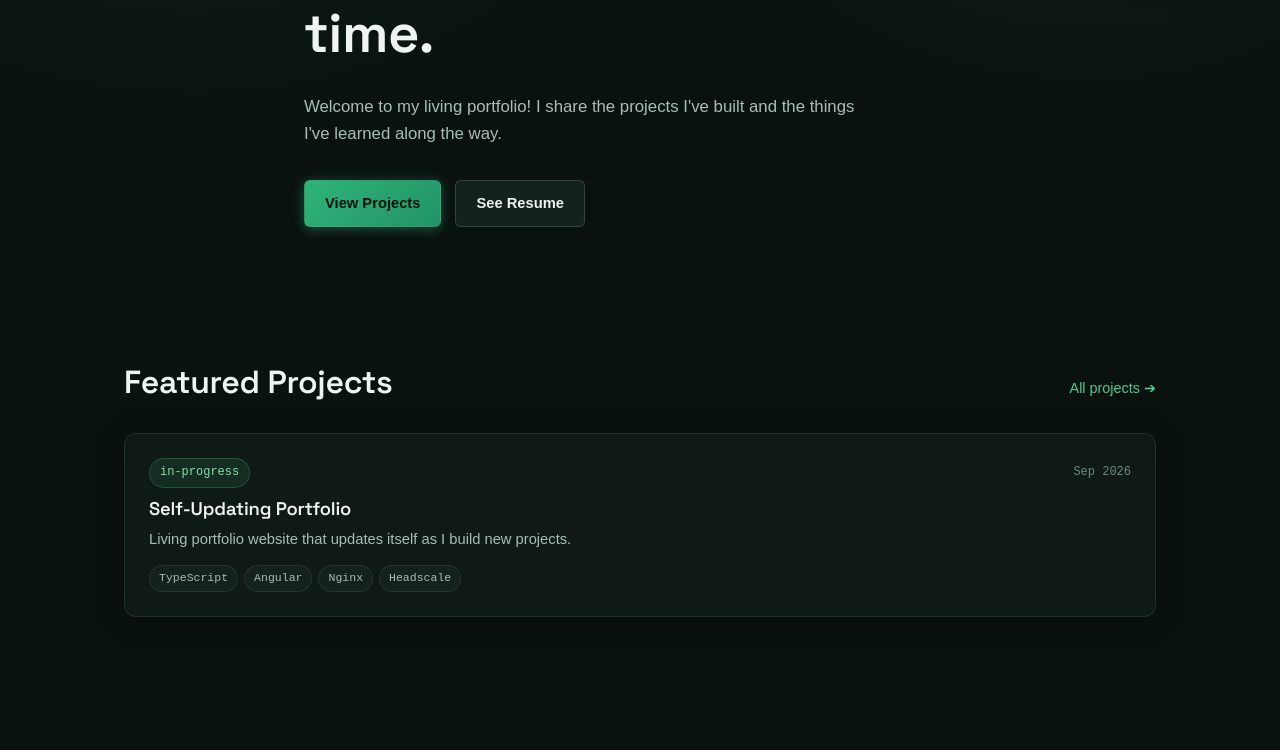
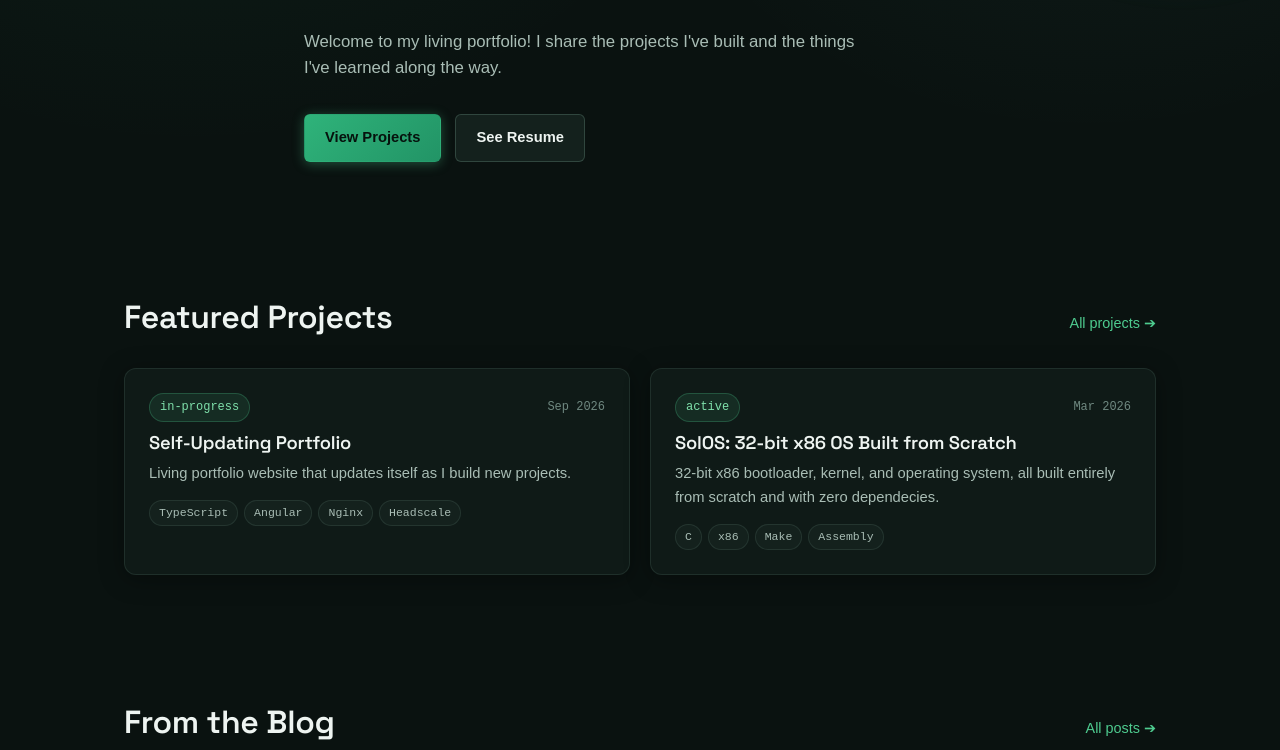
Before and after one commit to Xachaeus/portfolio, an Angular app: page / in a window 1280 px wide. Shown: the part 403-1153 px from the top of the page. Built offline with nearby package versions, Linux system fonts and the light colour scheme.

Commit message:
Updated personal information and adjusted resume generation

```diff
--- a/src/app/data/projects/_template.ts
+++ b/src/app/data/projects/_template.ts
@@ -22,6 +22,12 @@ export const template: Project = {
       description: 'Describe a notable feature or technical challenge you solved.',
     },
   ],
+  conciseHighlights: [
+    {
+      title: 'Key feature',
+      description: 'Describe a notable feature or technical challenge you solved.',
+    },
+  ],
   date: '2024-01-01',
   featured: false,
   status: 'completed', // Can be 'active', 'completed', 'archived', 'in-progress', or undefined
--- a/src/app/data/projects/auto-portfolio.ts
+++ b/src/app/data/projects/auto-portfolio.ts
@@ -15,11 +15,11 @@ export const autoPortfolio: Project = {
     "the site keeps updated on my GitHub activity and automatically creates, updates, and deploys pages on " +
     "this site to keep you up-to-date, all without needing any input from me.",
   technologies: ['TypeScript', 'Angular', "Nginx", "Headscale", "Tailscale", "Webhooks", "Git", "vLLM", "DGX Spark"],
-  githubUrl: 'https://github.com/Xachaeus/your-repo',
+  githubUrl: 'https://github.com/Xachaeus/portfolio',
   links: [],
   highlights: [
     {
-      title: 'Network Configuration',
+      title: 'Network/Hardware Configuration',
       description: 'The site is powered by a whole suite of network setups that I had to put into place before ' +
       'it would even be feasible. The process for performing the page updates has to live on a computer somewhere, ' +
       'so I set it up on SF9, my personal cluster. It also has to receive webhook requests from GitHub, so I configured ' +
@@ -40,6 +40,24 @@ export const autoPortfolio: Project = {
       'distributed across CloudFlare\'s global network.'
     }
   ],
+  conciseHighlights: [
+    {
+      title: 'Self-Updating',
+      description: 'Whenever I begin a new project or update an existing one, site detects the change and automatically updates itself'
+    },
+    {
+      title: 'Hardware Configuration',
+      description: 'Powered by my personal cluster, which includes a DGX Spark'
+    },
+    {
+      title: 'Network Configuration',
+      description: `Utilizes Nginx reverse-proxy, GitHub webhooks, and Headscale/Tailscale to securely process events`
+    },
+    {
+      title: 'CI/CD',
+      description: 'CI/CD configuration allows changes to be deployed to CloudFlare Pages automatically'
+    }
+  ],
   date: '2026-09-08',
   featured: true,
   status: 'in-progress',
--- a/src/app/data/projects/index.ts
+++ b/src/app/data/projects/index.ts
@@ -1,6 +1,7 @@
 import { Project } from '../../models/project.model';
 import { autoPortfolio } from './auto-portfolio';
+import { solos } from './solos';
 
 // Register every project file here. Order doesn't matter — the site
 // sorts by date automatically.
-export const projects: Project[] = [autoPortfolio];
+export const projects: Project[] = [solos, autoPortfolio,];
--- /dev/null
+++ b/src/app/data/projects/solos.ts
@@ -0,0 +1,62 @@
+import { Project } from '../../models/project.model';
+
+// COPY THIS FILE to create a new project entry.
+// Rename it to something like `my-cool-app.ts`, fill in the fields,
+// then import + add it to the `projects` array in `index.ts`.
+
+export const solos: Project = {
+  slug: 'sol-os',
+  name: 'SolOS: 32-bit x86 OS Built from Scratch',
+  tagline: '32-bit x86 bootloader, kernel, and operating system, all built entirely from scratch and with zero dependecies.',
+  description:
+    `SolOS is a kernel and operating system written for the x86 architecture that operates in 32-bit mode. It was built \
+    as a passion project and to help me learn more about how modern computer systems actually operate. In order to get \
+    a better understanding of everything that goes on at the lowest levels of operation, I decided to build the project \
+    with no libraries or dependencies, and to write an original implementation for as many features and functionalities \
+    as I could. The resulting system is able to operate in VGA Text mode, with virtual memory active. It operates on the \
+    FAT12 file system, and reads/writes data to said file system on a virtual floppy disk (chosen for bootloading purposes). \
+    It can load executable files that are in ELF32 format, and launch them as processes with their own virtual address space. \
+    These processes run in round-robin fashion with task switching. The entire process is simulated with QEMU, but the OS \
+    would work on a real computer that was configured with at least an i386 CPU and a floppy disk drive.`,
+  technologies: ['C', 'x86', 'Make', 'Assembly', 'QEMU', 'Emulation', 'Systems Programming', 'FAT12', 'ELF32', 'Cross-Compilation'],
+  githubUrl: 'https://github.com/Xachaeus/SolOS-x86-Operating-System-from-Scratch',
+  links: [],
+  highlights: [
+    {
+      title: 'Program Loading',
+      description:
+        `The repository includes a special static library that enables programs to be cross-compiled for use with SolOS. This library \
+        defines several system calls and maps them to an appropriate interrupt structure for SolOS (which is designed to mimic the Linux \
+        system calling convention). These compiled binaries can then be loaded into the virtual floppy disk image that SolOS reads from. \
+        SolOS can then read the executable file, parse through the ELF32 fields, create a process object for the executable, and run it \
+        alongside other programs in round-robin fashion.`
+    },
+    {
+      title: 'Custom Bootloader',
+      description:
+        `I wrote a custom, dedicated bootloader for SolOS in order to understand exactly how code begins running after boot. The bootloader is \
+        two-stage, with the first stage only loading the second stage from the floppy disk and passing control to it, and the second stage \
+        loading the kernel and putting the CPU into 32-bit Protected Mode. The reason a virtual floppy was chosen instead of a virtual hard disk \
+        was simply because the first stage of the bootloader can be 510 bytes long if it is read from a floppy, but it can only be 446 bytes long if \
+        it is read from a hard disk. The small size of either option meant that writing the bootloader directly in assembly was required, but having \
+        64 extra bytes to use made it easier to write the FAT12 driver required to load the second stage.`
+    }
+  ],
+  conciseHighlights: [
+    {
+      title: 'No Dependencies',
+      description: 'Built entirely from scratch. Utilizes absolutely zero dependencies and provides custom libraries to cross-compile for SolOS'
+    },
+    {
+      title: 'Program Execution',
+      description: 'Capable of loading ELF32 binaries, giving it its own virtual address space, and executing multiple processes at once in round-robin fashion'
+    },
+    {
+      title: 'Custom Bootloader',
+      description: 'Includes custom two-stage bootloader, built to help me get a better understanding of the boot process'
+    }
+  ],
+  date: '2026-03-18',
+  featured: true,
+  status: 'active',
+};
--- a/src/app/data/resume.data.ts
+++ b/src/app/data/resume.data.ts
@@ -9,7 +9,7 @@ export const resumeData: ResumeData = {
     'Highly-experienced developer and researcher with a deep passion for all things computer-related. ' +
     'I\'ve been programming since I was seven, and have been building projects for fun ever since. ' +
     'I like to work on novel and original implementations - I prefer to build projects that have nothing ' +
-    'to reference and pose design challenges by their very nature.',
+    'to reference and pose interesting design challenges by their very nature.',
   location: 'Newark, DE',
   email: 'zack.sollenberger@gmail.com',
   links: [
--- a/src/app/models/project.model.ts
+++ b/src/app/models/project.model.ts
@@ -45,6 +45,8 @@ export interface Project {
   /** Optional list of key features / highlights */
   highlights?: ProjectHighlight[];
 
+  conciseHighlights?: ProjectHighlight[];
+
   /** ISO date string (YYYY-MM-DD) representing when the project started or was most recently worked on */
   date: string;
 
--- a/src/app/pages/home/home.component.html
+++ b/src/app/pages/home/home.component.html
@@ -2,8 +2,7 @@
   <div class="container hero-inner">
     <p class="eyebrow">Software Engineer · Open to work</p>
     <h1>
-      Building the future of technology,<br/>
-      one hobby project at a time.
+      Building the future of technology, one hobby project at a time.
     </h1>
     <p class="hero-sub">
       Welcome to my living portfolio! I share the projects I've built and the things
--- a/src/app/services/resume-export.service.ts
+++ b/src/app/services/resume-export.service.ts
@@ -106,7 +106,7 @@ const TIERS: Tier[] = [
     sectionSpacingBefore: 90,
     lineSpacing: 216,
     maxAchievements: 2,
-    maxHighlights: 1,
+    maxHighlights: 2,
     maxProjects: 4,
     showTechnologies: false,
   },
@@ -136,7 +136,7 @@ export class ResumeExportService {
         for (const p of featured) {
             score += 1.3;
             score += Math.ceil(p.tagline.length / 100);
-            score += (p.highlights?.length ?? 0) * 0.8;
+            score += (p.conciseHighlights?.length ?? 0) * 0.8;
             score += p.technologies.length ? 0.5 : 0;
         }
 
@@ -375,7 +375,7 @@ export class ResumeExportService {
                 ],
             })
             );
-            const highlights = (p.highlights ?? []).slice(0, tier.maxHighlights);
+            const highlights = (p.conciseHighlights ?? []).slice(0, tier.maxHighlights);
             for (const h of highlights) {
             out.push(this.bulletParagraph(`${h.title}: ${h.description}`, tier));
             }
@@ -394,6 +394,17 @@ export class ResumeExportService {
                 out.push(new Paragraph({ spacing: { after: tier.paraSpacingAfter }, children: [] }));
             }
         }
+
+        out.push(new Paragraph({
+            spacing: { after: tier.paraSpacingAfter },
+            children: [
+                new TextRun({
+                    text: 'To see more of my projects, check out my portfolio at xachaeus.com!',
+                    size: tier.bodySize,
+                    color: this.COLORS.muted
+                })
+            ]
+        }));
         return out;
     }
 
```
Lines whose indentation alone changed are shown as unchanged.
